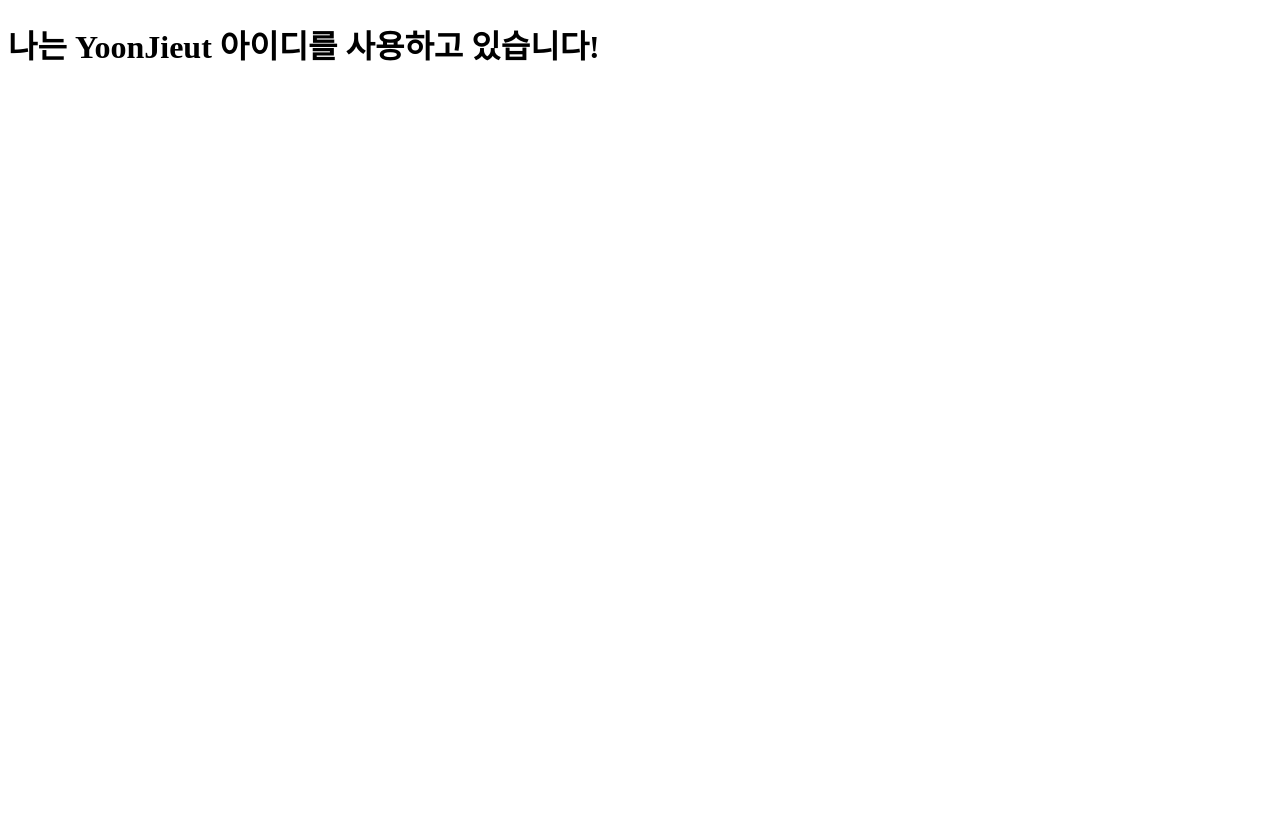
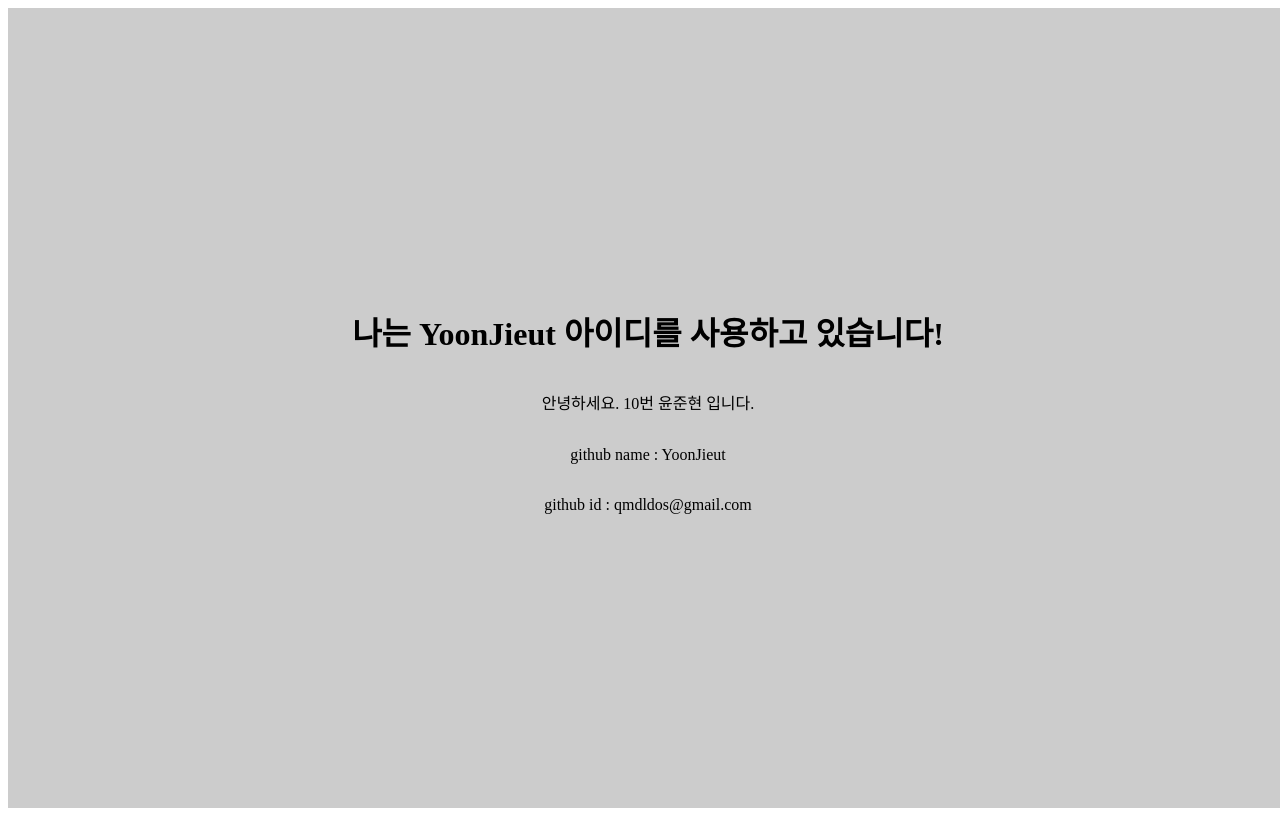
Before and after one commit to KDT-IaaS-Class-One-Group/KDT-IaaS-Class-One, a website: page static/YoonJieut.html in a window 1280 px wide. Drawn offline with Linux system fonts and the light colour scheme.

Commit message:
git push테스트용 간단 css  YoonJieut.html

```diff
--- a/static/YoonJieut.html
+++ b/static/YoonJieut.html
@@ -4,8 +4,28 @@
     <meta charset="UTF-8">
     <meta name="viewport" content="width=device-width, initial-scale=1.0">
     <title>10 : YoonJieut</title>
+    <style>
+      #root {
+        width: 100vw;
+        height: 100vh;
+        background-color: #ccc;
+
+        flex-direction: column;
+        display: flex;
+        justify-content: center;
+        align-items: center;
+      }
+      h1 {
+        margin-bottom: 20px;
+      }
+    </style>
   </head>
   <body>
-    <h1>나는 YoonJieut 아이디를 사용하고 있습니다!</h1>
+    <div id="root">
+      <h1>나는 YoonJieut 아이디를 사용하고 있습니다!</h1>
+      <p>안녕하세요. 10번 윤준현 입니다.</p>
+      <p>github name : YoonJieut</p>
+      <p>github id : qmdldos@gmail.com</p>
+    </div>
   </body>
   </html>
```
